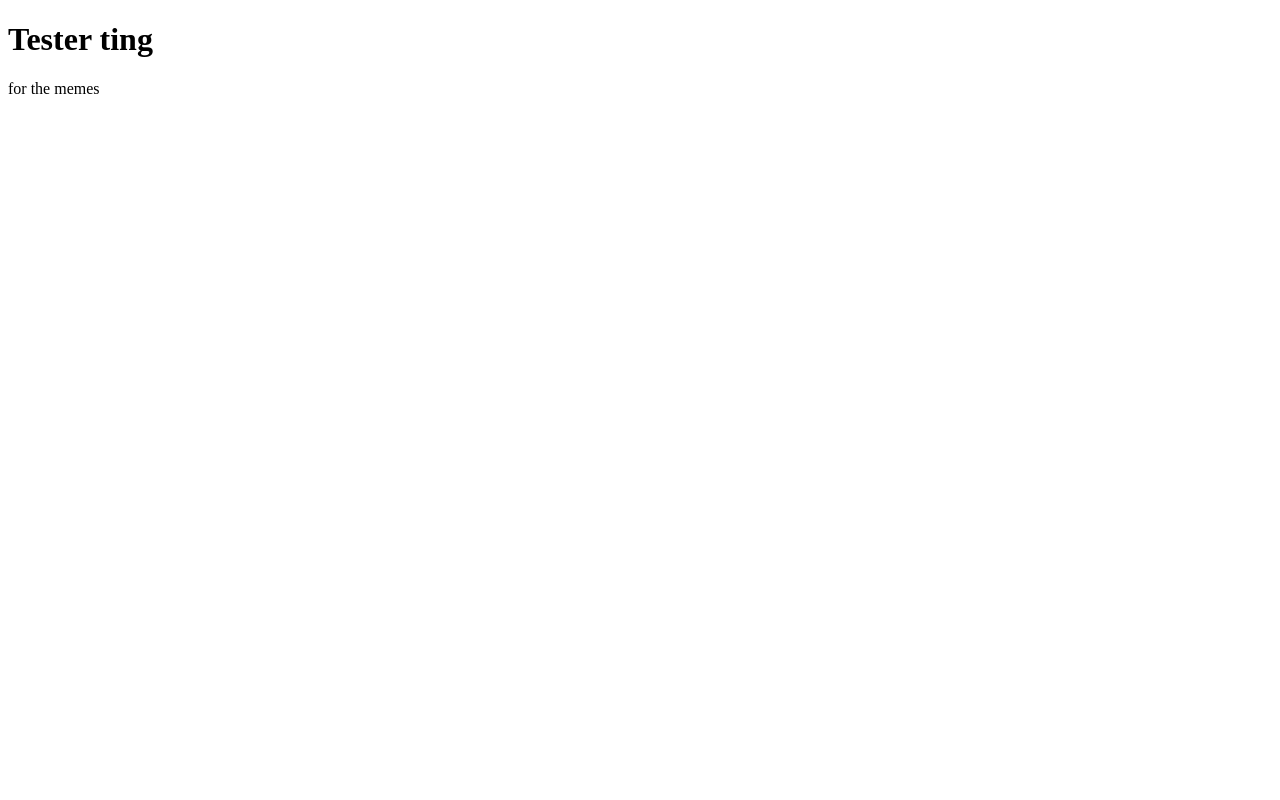
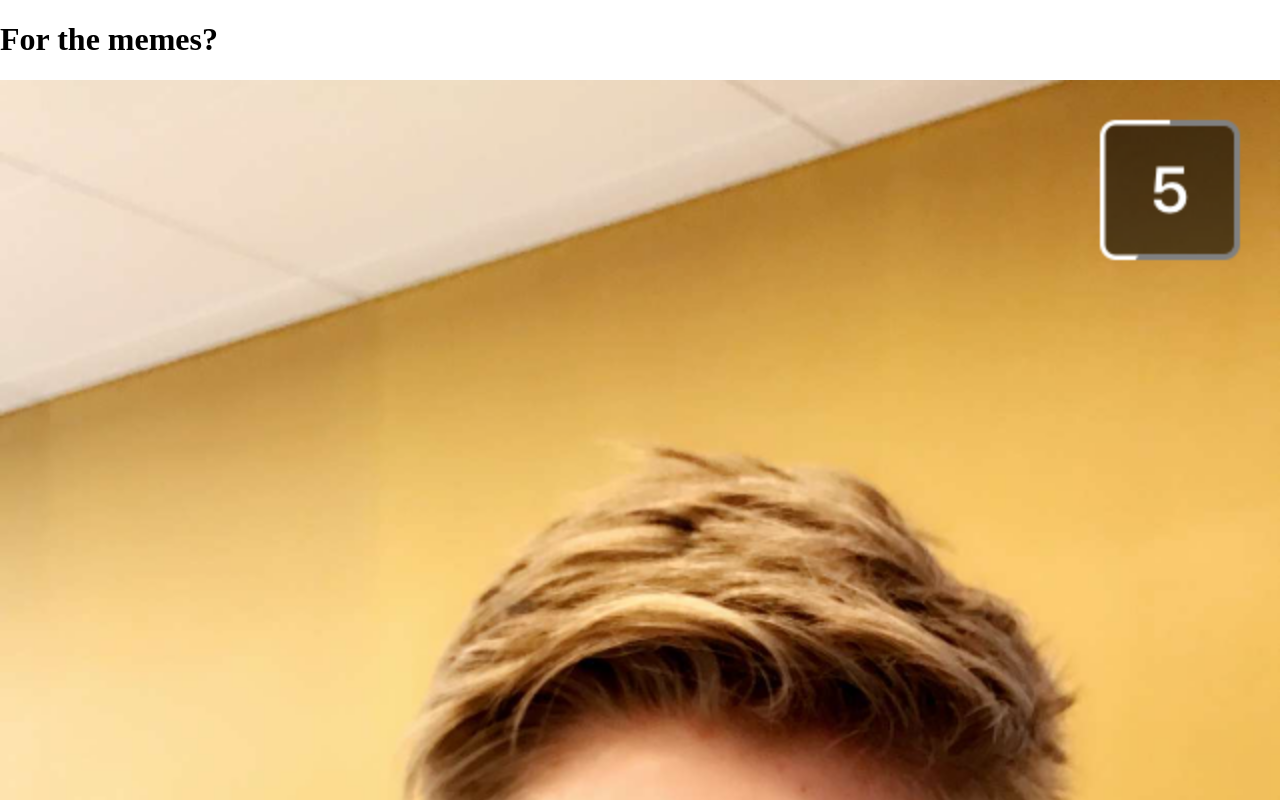
Before and after one commit to Kem0sabe/kem0sabe.github.io, a plain HTML site: page index.html in a window 1280 px wide. Shown: the top 800 px of the page. Drawn offline with Linux system fonts and the light colour scheme.

Commit message:
add geers

```diff
--- a/index.html
+++ b/index.html
@@ -4,11 +4,12 @@
   <meta charset="UTF-8">
   <meta name="viewport" content="width=device-width, initial-scale=1.0">
   <meta http-equiv="X-UA-Compatible" content="ie=edge">
+  <link rel="stylesheet" href="style.css">
   <title>Document</title>
   <script src = "script.js"></script>
 </head>
 <body>
-  <h1>Tester ting</h1>
-  <p> for the memes</p>
+  <h1>For the memes?</h1>
+  <img src="img/gig.png" alt="Geers">
 </body>
 </html>
--- /dev/null
+++ b/style.css
@@ -0,0 +1,7 @@
+html, body {
+  margin: 0;
+}
+
+img {
+  width: 100vw;
+}
```
Also changed, not shown: img/gig.PNG (added).
